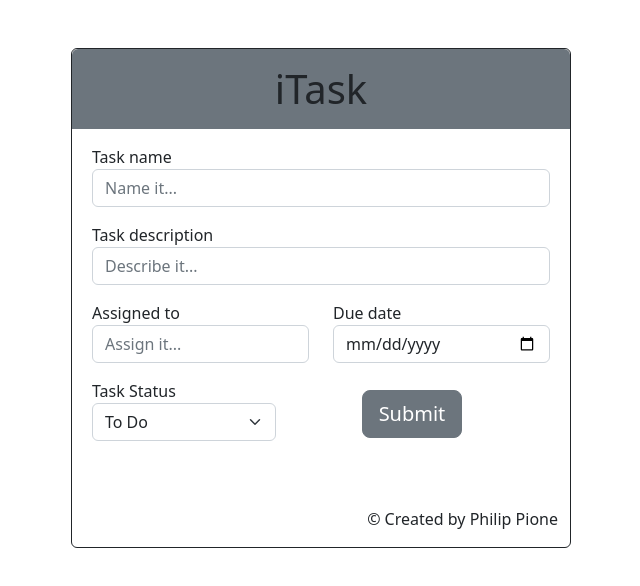
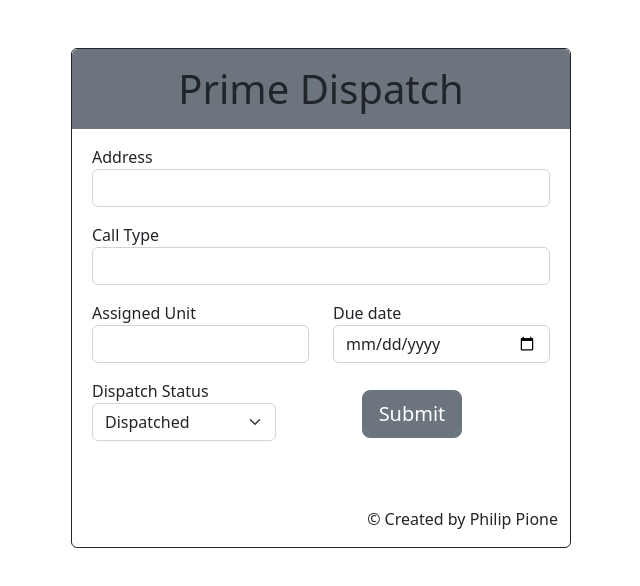
Before and after one commit to Philip-Pione/CAD-Demo, a plain HTML site: page index.html in a window 1280 px wide. Shown: the whole page, without its empty margins (319-959 px from the left). Drawn offline with nearby package versions, Linux system fonts and the light colour scheme.

Commit message:
Update index.html

```diff
--- a/index.html
+++ b/index.html
@@ -18,21 +18,21 @@
 <body>
   <form id="taskFormEntry" class="container d-flex flex-column border border-dark rounded mt-5">
     <div class="row d-flex justify-content-center bg-secondary rounded-top ">
-      <h1 class="m-3 text-center fw-light">iTask</h1>
+      <h1 class="m-3 text-center fw-light">Prime Dispatch</h1>
     </div>
     <div class="form-group m-2 mt-3">
-      <label for="formGroupTaskName">Task name</label>
-      <input type="text" class="form-control" id="formGroupTaskName" placeholder="Name it..." required>
+      <label for="formGroupTaskName">Address</label>
+      <input type="text" class="form-control" id="formGroupTaskName" placeholder=" " required>
     </div>
     <div class="form-group m-2">
-      <label for="formGroupTaskDescription">Task description</label>
-      <input type="text" class="form-control" id="formGroupTaskDescription" placeholder="Describe it..." required>
+      <label for="formGroupTaskDescription">Call Type</label>
+      <input type="text" class="form-control" id="formGroupTaskDescription" placeholder=" " required>
     </div>
     <div class="row">
       <div class="col">
         <div class="form-group mt-2 ms-2">
-          <label for="formGroupAssignedTo">Assigned to</label>
-          <input type="text" class="form-control" id="formGroupAssignedTo" placeholder="Assign it..." required>
+          <label for="formGroupAssignedTo">Assigned Unit</label>
+          <input type="text" class="form-control" id="formGroupAssignedTo" placeholder=" " required>
         </div>
       </div>
       <div class="col">
@@ -44,10 +44,10 @@
     </div>
     <div class="row align-items-center">
       <div class="form-group col-5 ms-2 mt-3">
-        <label for="formTaskStatus">Task Status</label>
+        <label for="formTaskStatus">Dispatch Status</label>
         <select id="formTaskStatus" class="form-select" required>
-          <option selected>To Do</option>
-          <option>Review</option>
+          <option selected>Dispatched</option>
+          <option>On Scene</option>
         </select>
       </div>
       <div class="col-1">
```
